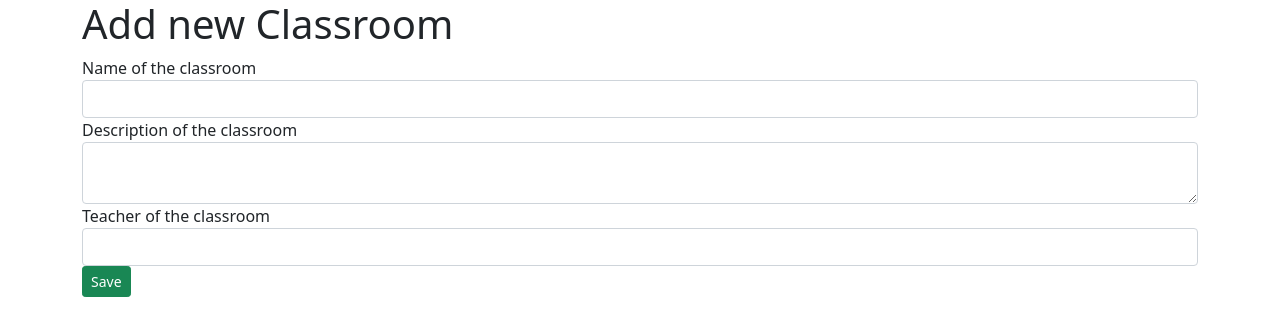
After one commit to badi3a/Projet3A8, a Symfony app: template templates/classroom/new.html.twig in a window 1280 px wide. The commit adds this page. Shown: the top 336 px of the page. Run offline with Twig, Linux system fonts and the light colour scheme; the template is opened without the code that fills it, so the values that code supplies are empty; form fields are guessed from the names that the template uses; some libraries are stand-ins or nearby versions.

Commit message:
code séance 5. Create classroom

```diff
--- /dev/null
+++ b/templates/classroom/new.html.twig
@@ -0,0 +1,38 @@
+<!DOCTYPE html>
+<html lang="en">
+<head>
+    <meta charset="UTF-8">
+    <title>Title</title>
+    <!-- CSS only -->
+    <link href="https://cdn.jsdelivr.net/npm/bootstrap@5.1.3/dist/css/bootstrap.min.css" rel="stylesheet" integrity="sha384-1BmE4kWBq78iYhFldvKuhfTAU6auU8tT94WrHftjDbrCEXSU1oBoqyl2QvZ6jIW3" crossorigin="anonymous">
+</head>
+<body>
+<div class="container">
+<h1>Add new Classroom</h1>
+    {{ form_start(f) }}
+     <div class="form-group">
+        <label>
+            Name of the classroom
+        </label>
+         {{ form_widget(f.name,{'attr':{'class':'form-control'}}) }}
+     </div>
+    <div class="form-group">
+        <label>
+            Description of the classroom
+        </label>
+        {{ form_widget(f.description,{'attr':{'class':'form-control'}}) }}
+    </div>
+    <div class="form-group">
+        <label>
+            Teacher of the classroom
+        </label>
+        {{ form_widget(f.teacher,{'attr':{'class':'form-control'}}) }}
+    </div>
+    {{ form_widget(f.save,{'attr':{'class':'btn btn-sm btn-success'}}) }}
+    {{ form_end(f) }}
+</div>
+
+
+
+</body>
+</html>
```
Also changed, not shown: src/Controller/ClassroomController.php (+17 -0 lines), templates/classroom/list.html.twig (+9 -1 lines).
